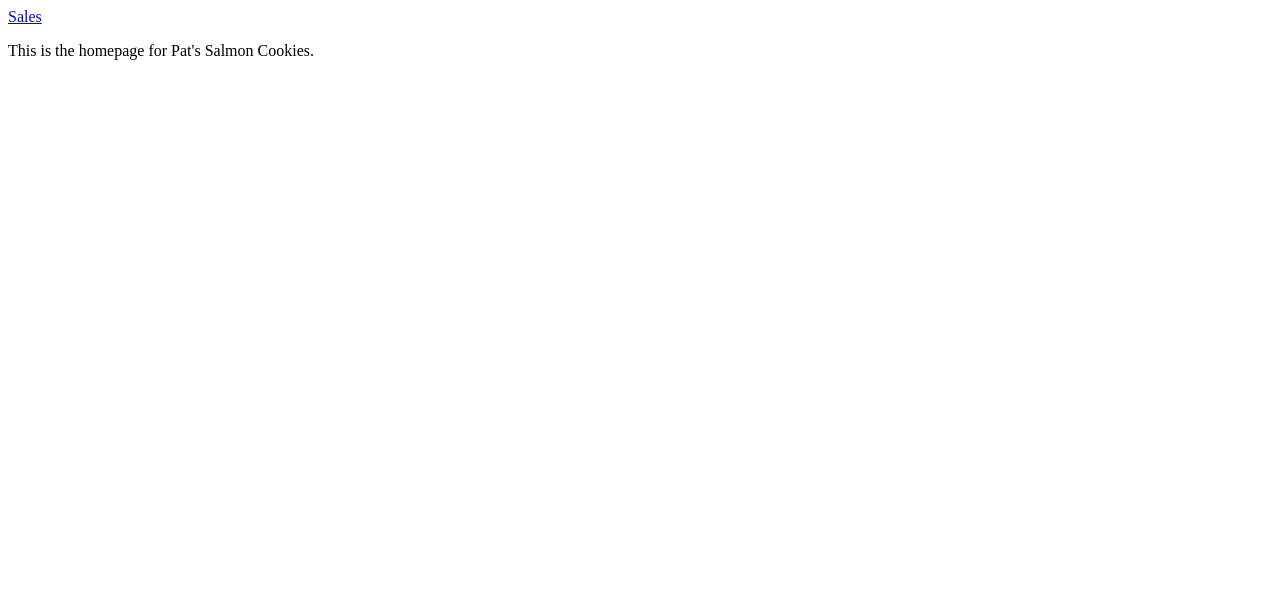
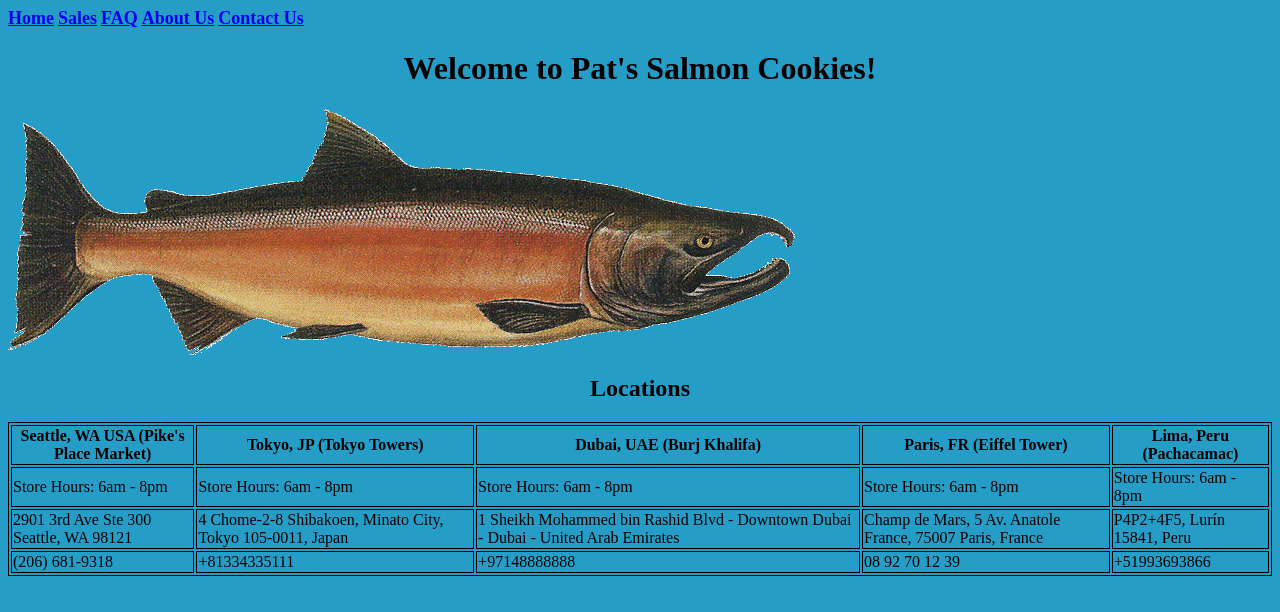
Before and after one commit to nawktopus/cookie-stand, a plain HTML site: page index.html in a window 1280 px wide. Drawn offline with Linux system fonts and the light colour scheme.

Commit message:
New Nav items and Hours

```diff
--- a/index.html
+++ b/index.html
@@ -2,11 +2,45 @@
 <html>
   <head>
     <title>Pat's Salmon Cookies</title>
-    <a href="sales.html"> Sales </a>
+    <a href="index.html"> Home</a>
+    <a href="sales.html"> Sales</a>
+    <a href="index.html"> FAQ</a>
+    <a href="aboutUs.html"> About Us</a>
+    <a href="index.html"> Contact Us</a>
     <link rel="stylesheet" href="styles.css">
   </head>
   <body>
-    <p>This is the homepage for Pat's Salmon Cookies.</p>
+    <h1>Welcome to Pat's Salmon Cookies!</h1>
+    <img class= "salmon" src="/assets/salmon.png">
+    <h2> Locations </h2>
+    <table>
+      <th> Seattle, WA USA (Pike's Place Market)</th>
+      <th> Tokyo, JP (Tokyo Towers)</th>
+      <th> Dubai, UAE (Burj Khalifa)</th>
+      <th> Paris, FR (Eiffel Tower)</th>
+      <th> Lima, Peru (Pachacamac)</th>
+    <tr>
+    <td> Store Hours: 6am - 8pm</td>
+    <td> Store Hours: 6am - 8pm</td>
+    <td> Store Hours: 6am - 8pm</td>
+    <td> Store Hours: 6am - 8pm</td>
+    <td> Store Hours: 6am - 8pm</td>
+    </tr>
+    <tr>
+      <td>2901 3rd Ave Ste 300 Seattle, WA 98121</td>
+      <td>4 Chome-2-8 Shibakoen, Minato City, Tokyo 105-0011, Japan</td>
+      <td>1 Sheikh Mohammed bin Rashid Blvd - Downtown Dubai - Dubai - United Arab Emirates</td>
+      <td>Champ de Mars, 5 Av. Anatole France, 75007 Paris, France</td>
+      <td>P4P2+4F5, Lurín 15841, Peru</td>
+    </tr>
+    <tr>
+      <td>(206) 681-9318</td>
+      <td>+81334335111</td>
+      <td>+97148888888</td>
+      <td>08 92 70 12 39</td>
+      <td>+51993693866</td>
+    </tr>
 
+    </table>
   </body>
 </html>
--- a/styles.css
+++ b/styles.css
@@ -0,0 +1,49 @@
+.salmon {
+    display: flex;
+    align-content: auto;
+}
+ tr, td, th {
+    border: thin solid black;
+  }
+
+h2 {
+    display: flex;
+    justify-content: space-around;
+}
+table {
+    border: thin solid black;
+    width:fit-content;
+    display: flex;
+   align-content: center;
+}
+
+h1 {
+    display: flex;
+    justify-content: center;
+}
+
+a {
+    font-size: large;
+    font-weight: bold;
+}
+
+body {
+    background-color: rgba(38,157,199,255);
+}
+
+#fish {
+    display: grid;
+    justify-items: center;
+}
+#cut {
+    display: grid;
+    grid-column-start: 2;
+}
+ #cookie {
+    display: grid;
+    grid-column-start: 3;
+}
+#fam {
+    display: grid;
+    grid-column-start: 4;
+}
```
Also changed, not shown: aboutUs.html (added, +30 -0 lines), sales.html (+13 -2 lines), assets/chinook.jpg (added), assets/cutter.jpeg (added), assets/family.jpg (added), assets/fish.jpg (added), assets/frosted-cookie.jpg (added), assets/salmon.png (added), assets/shirt.jpg (added), 7 other files.
